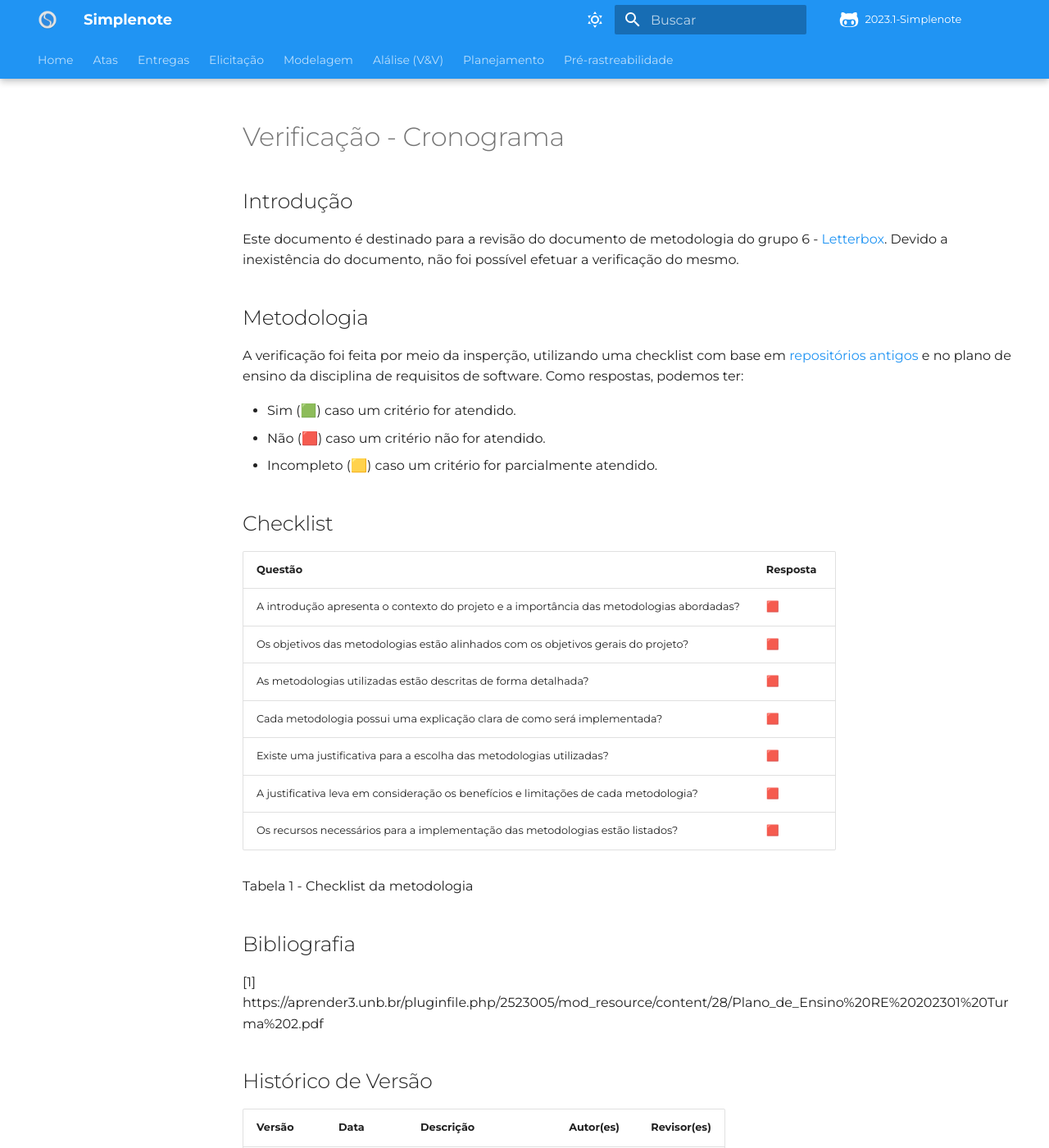
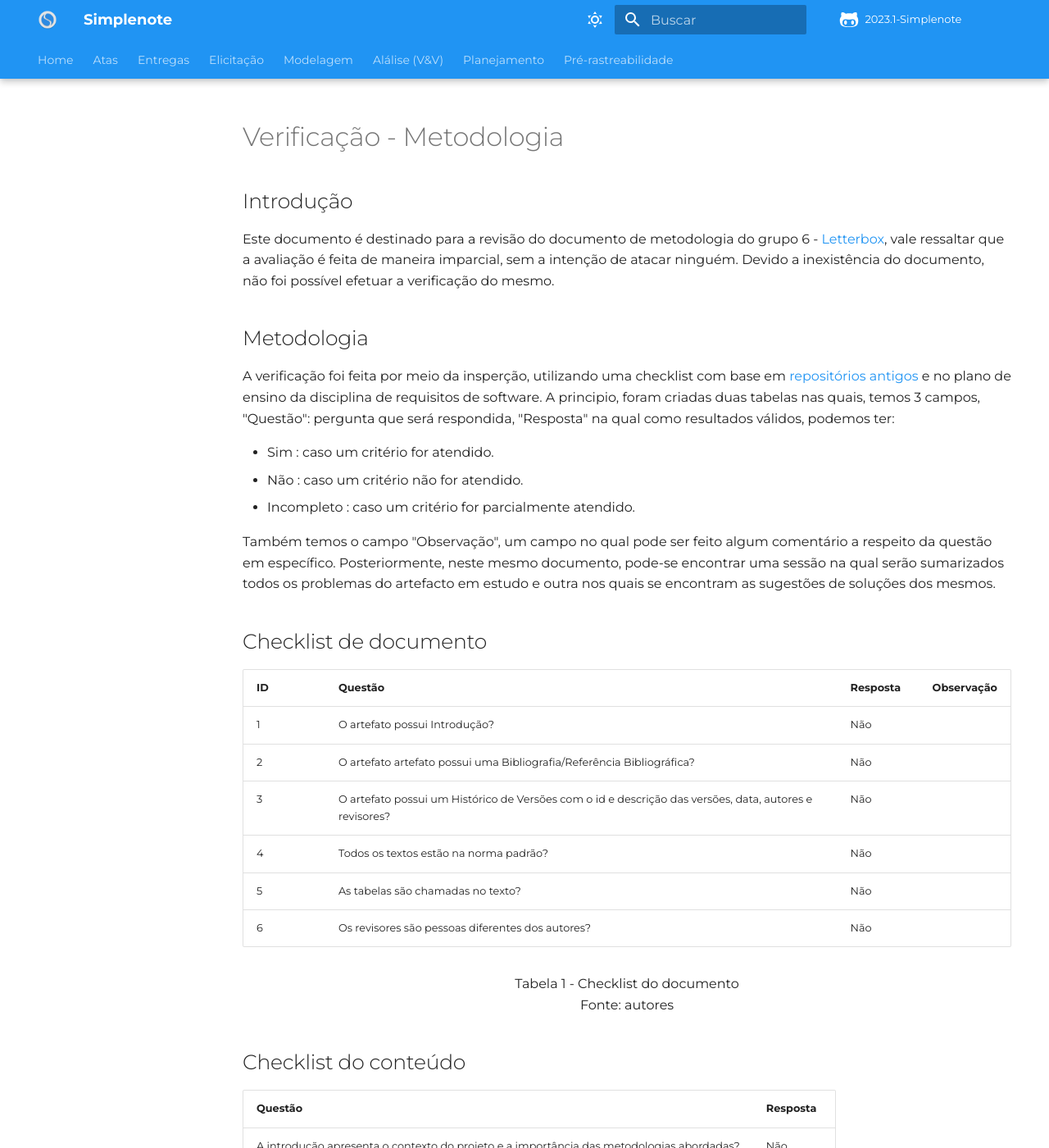
Before and after one commit to Requisitos-de-Software/2023.1-Simplenote, an MkDocs documentation site: the page built from docs/analise-grupo6/planejamento/metodologia.md, in a window 1280 px wide and 1400 px high. Shown: the whole window at 82% size. Built offline with MkDocs 1.6.1 and Material for MkDocs 9.7.7, drawn with Linux system fonts in a browser that asks for light colours; some web fonts are replaced; comment, search, counter and statistics services are not loaded; some of the changed text lies outside the part shown.

Commit message:
Update metodologia.md

```diff
--- a/docs/analise-grupo6/planejamento/metodologia.md
+++ b/docs/analise-grupo6/planejamento/metodologia.md
@@ -1,28 +1,45 @@
-# Verificação - Cronograma
-
+# Verificação - Metodologia
 ## Introdução
-Este documento é destinado para a revisão do documento de metodologia do grupo 6 - [Letterbox](https://github.com/Requisitos-de-Software/2023.1-Letterboxd). Devido a inexistência do documento, não foi possível efetuar a verificação do mesmo.
+Este documento é destinado para a revisão do documento de metodologia do grupo 6 - [Letterbox](https://github.com/Requisitos-de-Software/2023.1-Letterboxd), vale ressaltar que a avaliação é feita de maneira imparcial, sem a intenção de atacar ninguém. Devido a inexistência do documento, não foi possível efetuar a verificação do mesmo.
 
 ## Metodologia
 
-A verificação foi feita por meio da insperção, utilizando uma checklist com base em [repositórios antigos](https://github.com/Requisitos-de-Software) e no plano de ensino da disciplina de requisitos de software. Como respostas, podemos ter:
+A verificação foi feita por meio da insperção, utilizando uma checklist com base em [repositórios antigos](https://github.com/Requisitos-de-Software) e no plano de ensino da disciplina de requisitos de software. A principio, foram criadas duas tabelas nas quais, temos 3 campos, "Questão": pergunta que será respondida, "Resposta" na qual como resultados válidos, podemos ter:
 
-- Sim (🟩) caso um critério for atendido.
-- Não (🟥) caso um critério não for atendido.
-- Incompleto (🟨) caso um critério for parcialmente atendido.
+- Sim : caso um critério for atendido.
+- Não : caso um critério não for atendido.
+- Incompleto : caso um critério for parcialmente atendido.
 
-## Checklist
+Também temos o campo "Observação", um campo no qual pode ser feito algum comentário a respeito da questão em específico. Posteriormente, neste mesmo documento, pode-se encontrar uma sessão na qual serão sumarizados todos os problemas do artefacto em estudo e outra nos quais se encontram as sugestões de soluções dos mesmos.
+
+## Checklist de documento
+|ID|Questão|Resposta|Observação|
+|--|-------|--------|----------|
+|1|O artefato possui Introdução?                                                                                |    Não  |          |
+|2|O artefato artefato possui uma Bibliografia/Referência Bibliográfica?                                        |    Não  |          |
+|3|O artefato possui um Histórico de Versões com o id e descrição das versões, data, autores e revisores?       |    Não  |          |
+|4|Todos os textos estão na norma padrão?                                                                       |    Não  |          |
+|5|As tabelas são chamadas no texto?                                                                            |    Não  |          |
+|6|Os revisores são pessoas diferentes dos autores?                                                             |    Não  |          |
+
+<p align="center"> Tabela 1 - Checklist do documento <br> Fonte: autores </p>
+
+## Checklist do conteúdo
 |Questão|Resposta|
 |-------|--------|
-|A introdução apresenta o contexto do projeto e a importância das metodologias abordadas?|🟥|
-|Os objetivos das metodologias estão alinhados com os objetivos gerais do projeto?|🟥|
-|As metodologias utilizadas estão descritas de forma detalhada?|🟥|
-|Cada metodologia possui uma explicação clara de como será implementada?|🟥|
-|Existe uma justificativa para a escolha das metodologias utilizadas?|🟥|
-|A justificativa leva em consideração os benefícios e limitações de cada metodologia?|🟥|
-|Os recursos necessários para a implementação das metodologias estão listados?|🟥|
+|A introdução apresenta o contexto do projeto e a importância das metodologias abordadas?|Não|
+|Os objetivos das metodologias estão alinhados com os objetivos gerais do projeto?|Não|
+|As metodologias utilizadas estão descritas de forma detalhada?|Não|
+|Cada metodologia possui uma explicação clara de como será implementada?|Não|
+|Existe uma justificativa para a escolha das metodologias utilizadas?|Não|
+|A justificativa leva em consideração os benefícios e limitações de cada metodologia?|Não|
+|Os recursos necessários para a implementação das metodologias estão listados?|Não|
 
-Tabela 1 - Checklist da metodologia
+<p align="center"> Tabela 2 - Checklist dos pontos relativos ao conteúdo <br> Fonte: autores </p>
+
+
+## Observações e Problemas encontrados
+O documento não foi criado ou encontrado, sugiro que criam o mesmo abordando fatores como método de trabalho, justificando-os e explicando suas vantagens.
 
 ## Bibliografia
 [1] https://aprender3.unb.br/pluginfile.php/2523005/mod_resource/content/28/Plano_de_Ensino%20RE%20202301%20Turma%202.pdf
```
